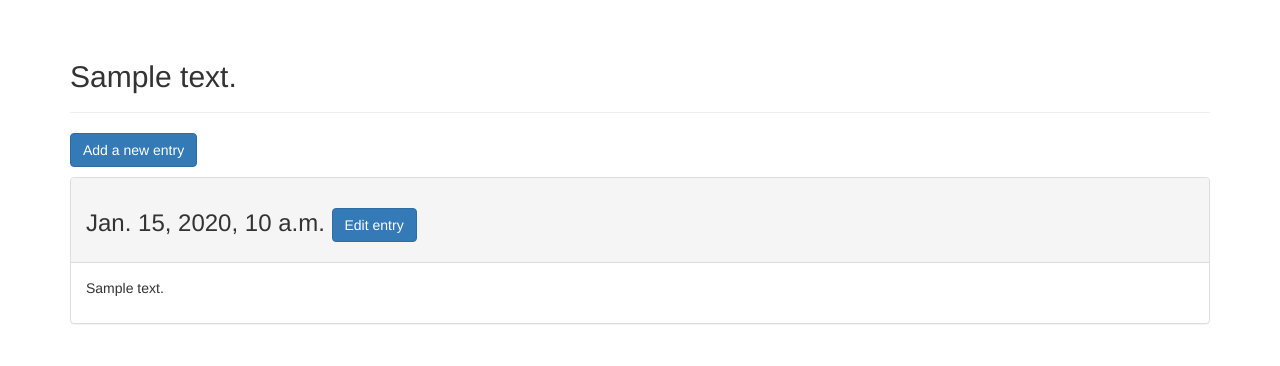
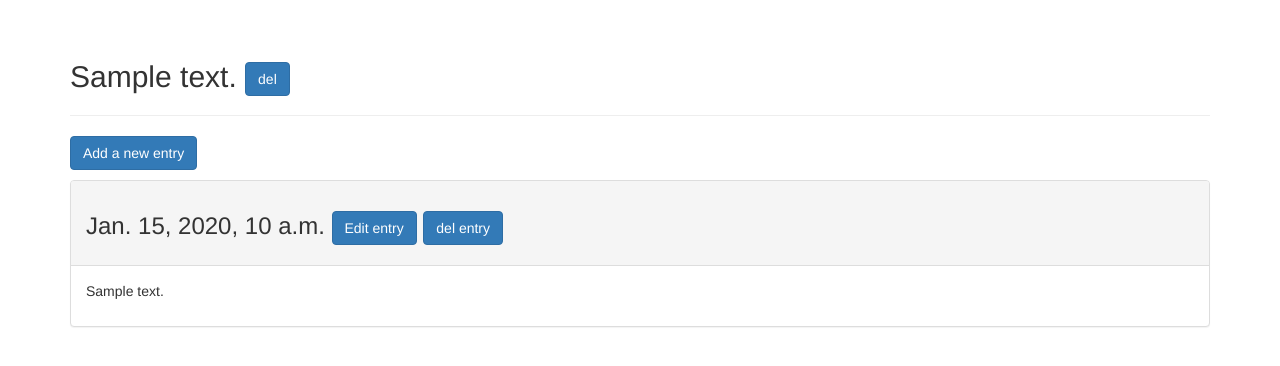
Before and after one commit to terrabit70/learning_log, a Django app: page /topics/1/ in a window 1280 px wide. Shown: the part 51-417 px from the top of the page. Run offline with Django 3.2, Linux system fonts and the light colour scheme; a user stored in the database is signed in; tables that the repository leaves empty hold one stand-in row (values such as "Sample post"); some libraries are stand-ins or nearby versions.

Commit message:
WIP. Adding function fo remove topics and entries

```diff
--- a/learning_logs/templates/learning_logs/topic.html
+++ b/learning_logs/templates/learning_logs/topic.html
@@ -1,7 +1,7 @@
 {% extends "learning_logs/base.html" %}
 
 {% block header %}
-  <h2>{{ topic }}</h2>
+  <h2>{{ topic }}  <input type="button" class="btn btn-primary" value="del"  onClick='location.href="/topics/{{ topic.id }}/delete"'></h2>
 {% endblock header %}
 
 {% block content %}
@@ -16,7 +16,7 @@
         <h3>
           {{ entry.date_added}}
             <input type="button" class="btn btn-primary" value="Edit entry" onClick='location.href="/edit_entry/{{ entry.id }}"'>
-
+            <input type="button" class="btn btn-primary" value="del entry" onClick='location.href="/del_entry/{{ entry.id }}"'>
         </h3>
       </div>
       <div class="panel-body">
--- a/learning_logs/urls.py
+++ b/learning_logs/urls.py
@@ -12,4 +12,7 @@ urlpatterns = [
     path('new_entry/<topic_id>/', views.new_entry, name='new_entry'),
     path('edit_entry/<entry_id>/', views.edit_entry, name='edit_entry'),
     path('about/', views.about, name='about'),
+    path('topics/<topic_id>/delete/', views.delete_topic, name='delete_topic'),
+    path('del_entry/<entry_id>/', views.delete_entry, name='delete_entry'),
+
 ]
--- a/learning_logs/views.py
+++ b/learning_logs/views.py
@@ -1,4 +1,4 @@
-from django.shortcuts import render
+from django.shortcuts import render, redirect, get_object_or_404
 from django.http import HttpResponseRedirect, Http404
 from django.urls import reverse
 from .models import Topic, Entry
@@ -47,6 +47,13 @@ def new_topic(request):
     return render(request=request, template_name='learning_logs/new_topic.html', context=context)
 
 @login_required
+def delete_topic(request, topic_id):
+    """delete an existing topic (works only for empty topics)"""
+    del_topic = get_object_or_404(Topic, id=topic_id)
+    del_topic.delete()
+    return redirect('/topics')
+
+@login_required
 def new_entry(request, topic_id):
     """Adds a new entry for the topic"""
     topic = Topic.objects.get(id=topic_id)
@@ -78,3 +85,17 @@ def edit_entry(request, entry_id):
         return HttpResponseRedirect(reverse(viewname='learning_logs:topic', args=[topic.id]))
     context = {'entry': entry, 'topic': topic, 'form': form}
     return render(request=request, template_name='learning_logs/edit_entry.html', context=context)
+
+@login_required
+def delete_entry(request, entry_id):
+    """delete an existing entry"""
+    entry = Entry.objects.get(id=entry_id)
+    topic = entry.topic
+    if topic.owner != request.user:
+        raise Http404
+    if request.method != 'POST':
+        form = EntryForm(instance=entry)
+    else:
+        form = EntryForm(instance=entry, data=request.POST)
+    entry.delete()
+    return HttpResponseRedirect(reverse(viewname='learning_logs:topic', args=[topic.id]))
--- a/requirements.txt
+++ b/requirements.txt
@@ -1,6 +1,6 @@
 dj-database-url==0.5.0
 dj-static==0.0.6
-Django>=2.2.8
+Django==2.2.8
 django-bootstrap3==12.0.3
 gunicorn==20.0.4
 pytz==2019.3
```
